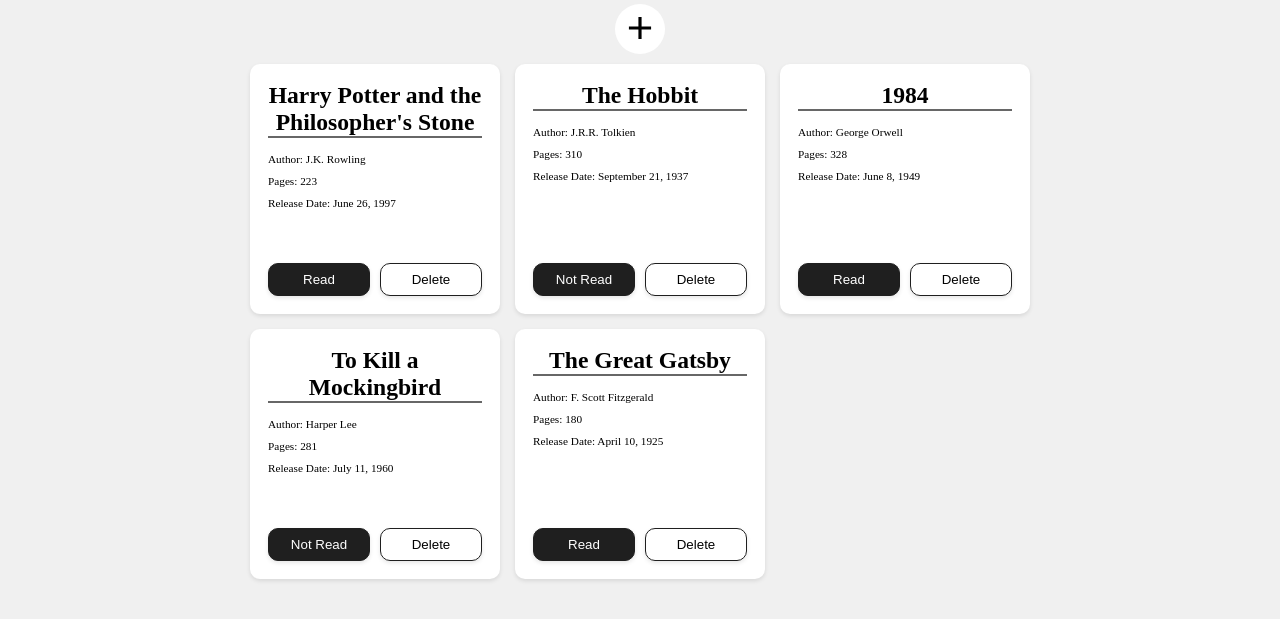
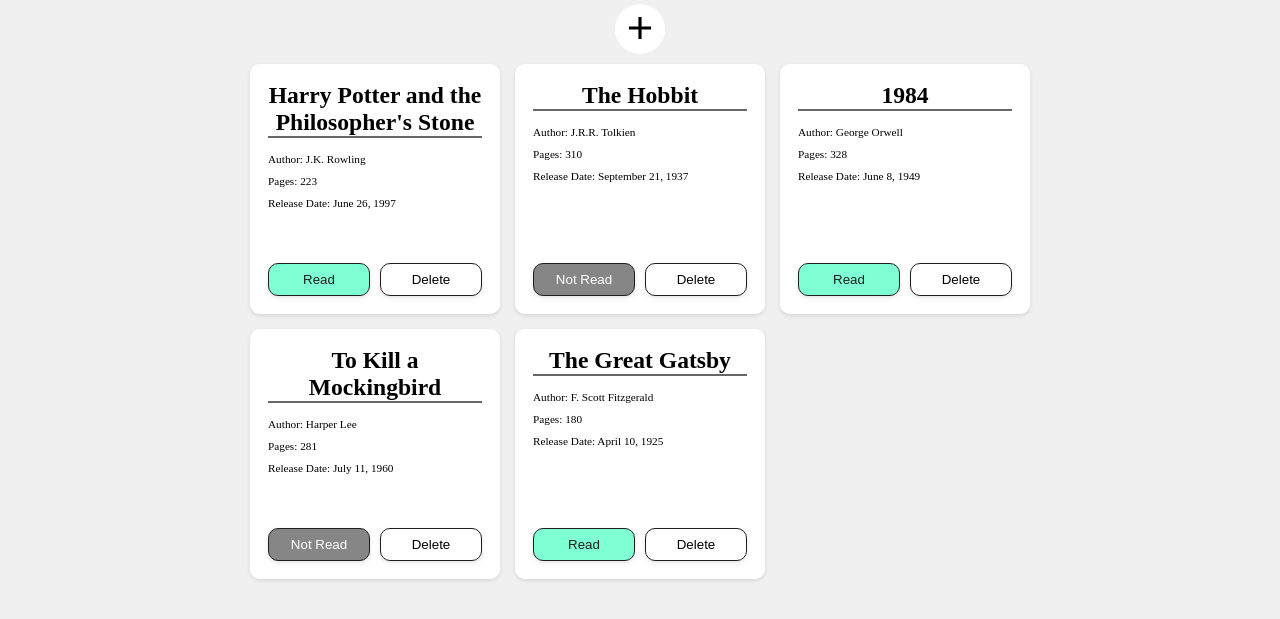
Before and after one commit to asurazur/odin-projects, a plain HTML site: page odin-library/index.html in a window 1280 px wide. Shown: the part 73-692 px from the top of the page. Drawn offline with Linux system fonts and the light colour scheme.

Commit message:
feat: add read button functionality

```diff
--- a/odin-library/script.js
+++ b/odin-library/script.js
@@ -47,8 +47,9 @@
         const toggleReadBtn = document.createElement('button');
         toggleReadBtn.classList.add('toggle-read-btn');
         const deleteBtn = document.createElement('button');
+        toggleReadBtn.textContent = book.read ? 'Read' : 'Not Read';
+        toggleReadClass(toggleReadBtn, book.read)
         deleteBtn.classList.add('delete-btn');
-        toggleReadBtn.textContent = book.read ? 'Read' : 'Not Read';
         deleteBtn.textContent = 'Delete';
         bookButtons.append(toggleReadBtn, deleteBtn);
 
@@ -60,6 +61,33 @@
 
 // Add a “New Book” button that brings up a form allowing users to input the details for the new book and add it to the library: author, title, number of pages, whether it’s been read and anything else you might want.
 
+function toggleReadClass(target, isRead) {
+    if (isRead) {
+        target.classList.add('read');
+        target.classList.remove('unread');
+    } else {
+        target.classList.add('unread');
+        target.classList.remove('read');
+    }
+}
+
 // Add a button on each book’s display to remove the book from the library.
+// Add a button on each book’s display to change its read status.
+document.addEventListener('click', (e) => {
+    if(e.target.classList.contains('toggle-read-btn')) {
+        // get the id of the book that the card refers to
+        const bookCard = e.target.closest('.book-card');
+        const bookId = bookCard.getAttribute('data-id');
 
-// Add a button on each book’s display to change its read status.
+        // loop through the myLibrary Array and check if the id match with one of the elements
+        myLibrary.forEach((book) => {
+            if(book.id == bookId){
+                // if a match is found, toggle the read
+                book.read = !book.read
+                // modify the styles of the button for UX
+                toggleReadClass(e.target, book.read)
+            }
+        })
+        displayBooks();
+    }
+})
--- a/odin-library/styles.css
+++ b/odin-library/styles.css
@@ -91,6 +91,16 @@
     color: white;
 }
 
+.book-buttons .toggle-read-btn.read {
+    background-color: aquamarine;
+    color: #1f1f1f;
+}
+
+.book-buttons .toggle-read-btn.unread {
+    background-color: rgb(134, 134, 134);
+    color: white;
+}
+
 .book-buttons .remove-btn {
     background-color: white;
     color: #1f1f1f;
```
